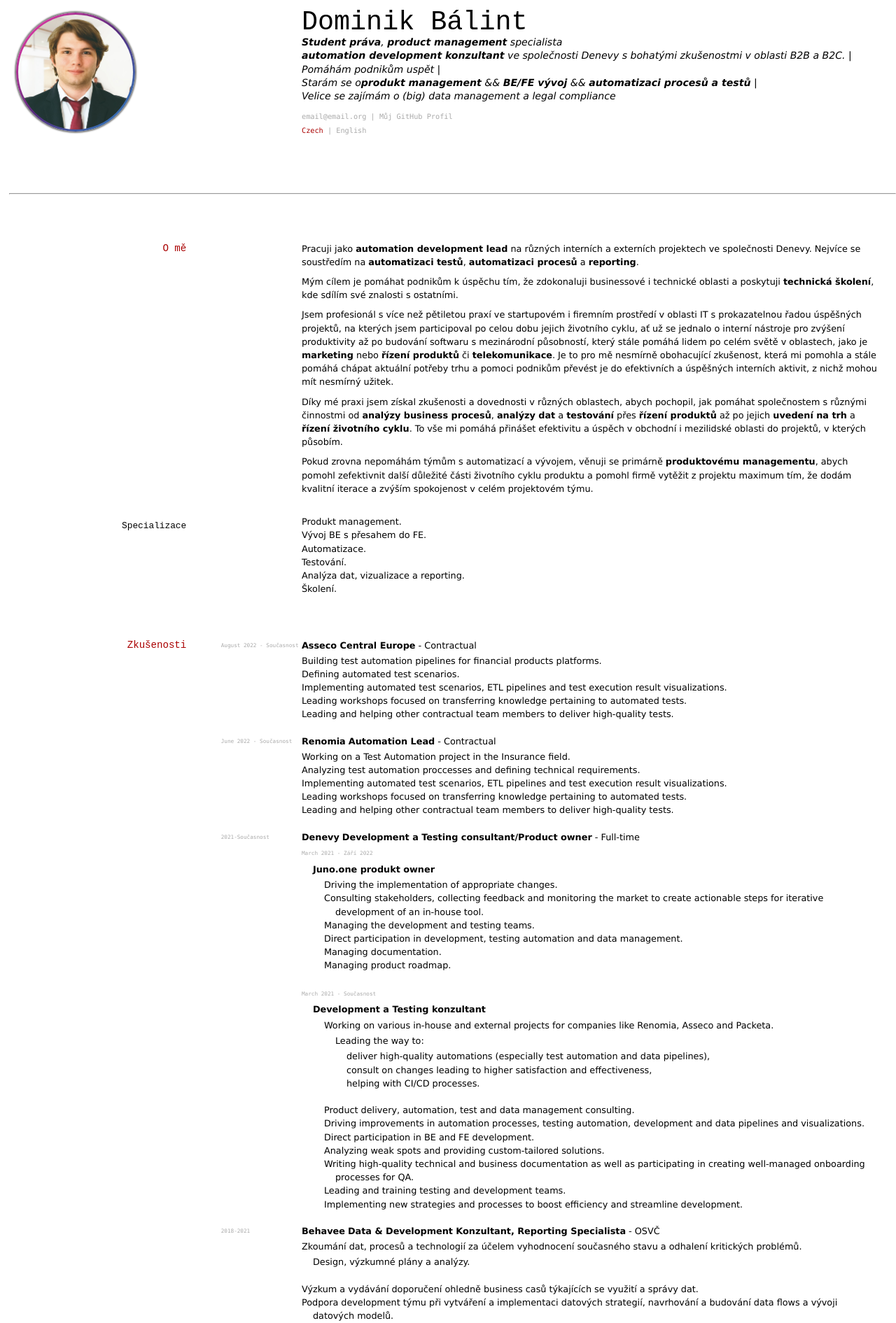
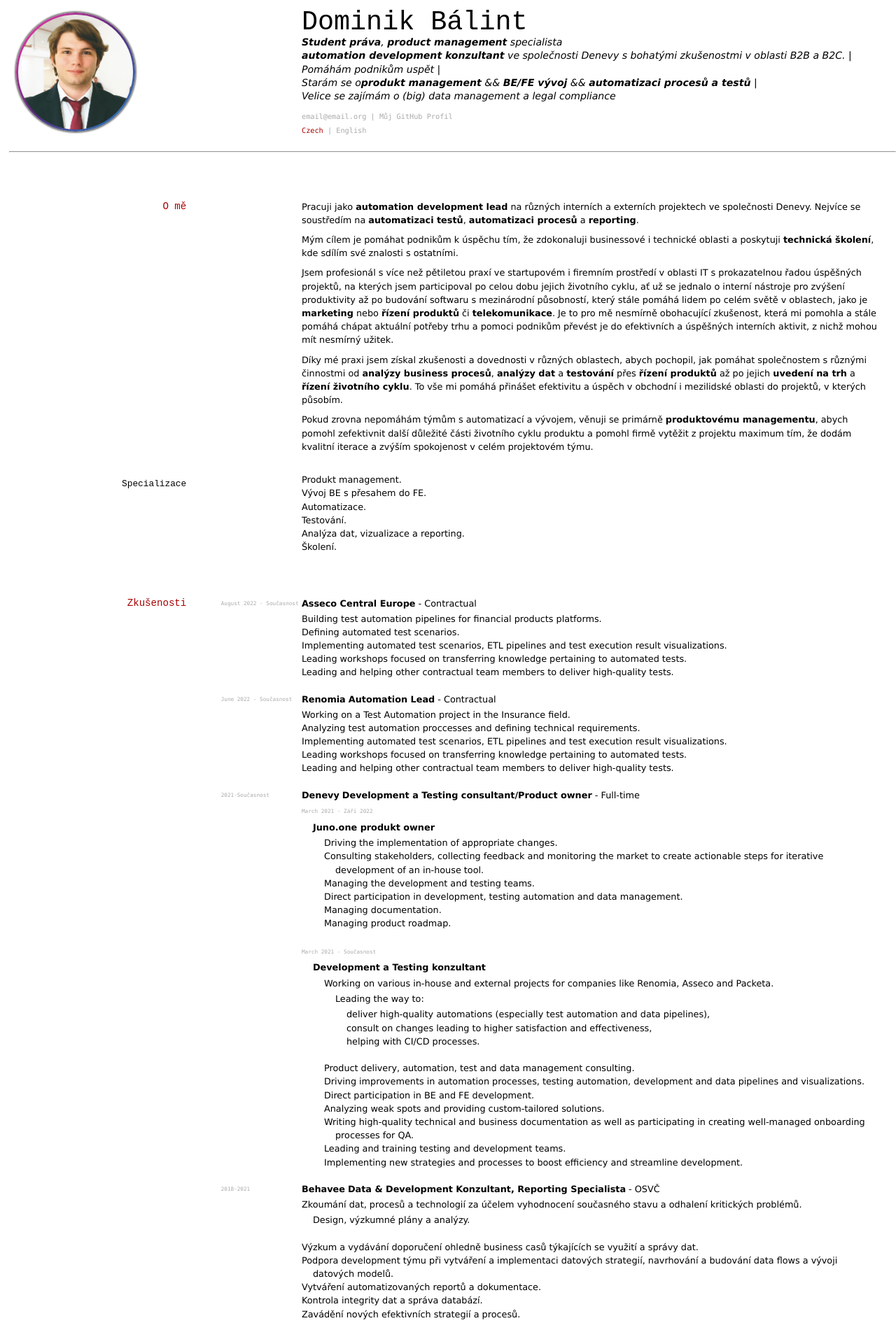
Before and after one commit to Dominik-97/curriculum-vitae, a Jekyll site: the page built from index_cz.md, in a window 1280 px wide. Shown: the top 1891 px of the page at 70% size. Built offline with Jekyll 4.4.1, drawn with Linux system fonts in a browser that asks for light colours.

Commit message:
Changed margin.

```diff
--- a/index_cz.md
+++ b/index_cz.md
@@ -27,7 +27,7 @@
 <div class="picture-borders picture-itself"></div>
 </div>
 
-<hr style="margin-top: 80px;">
+<hr style="margin-top: 20px;">
 
 </div>
 
```
